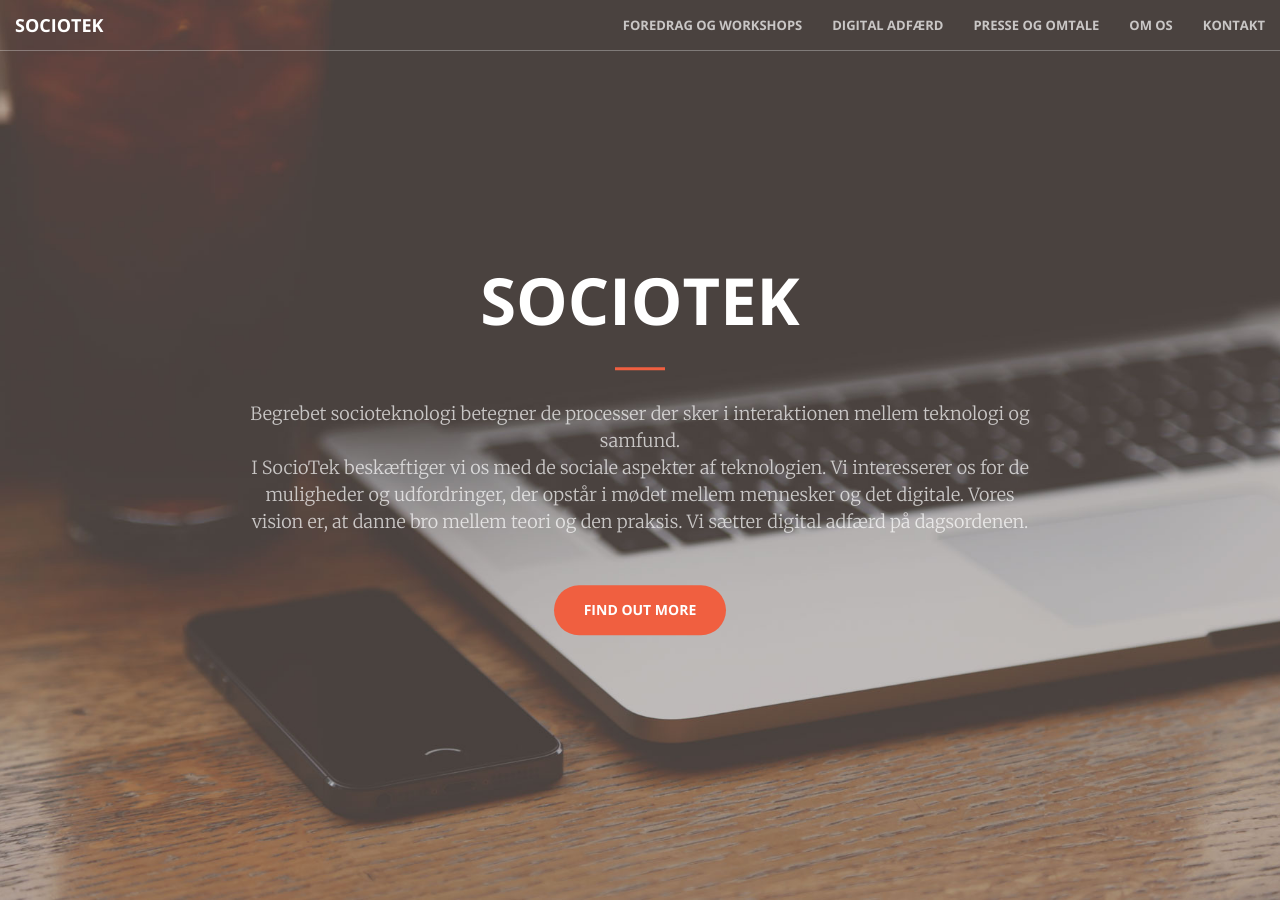
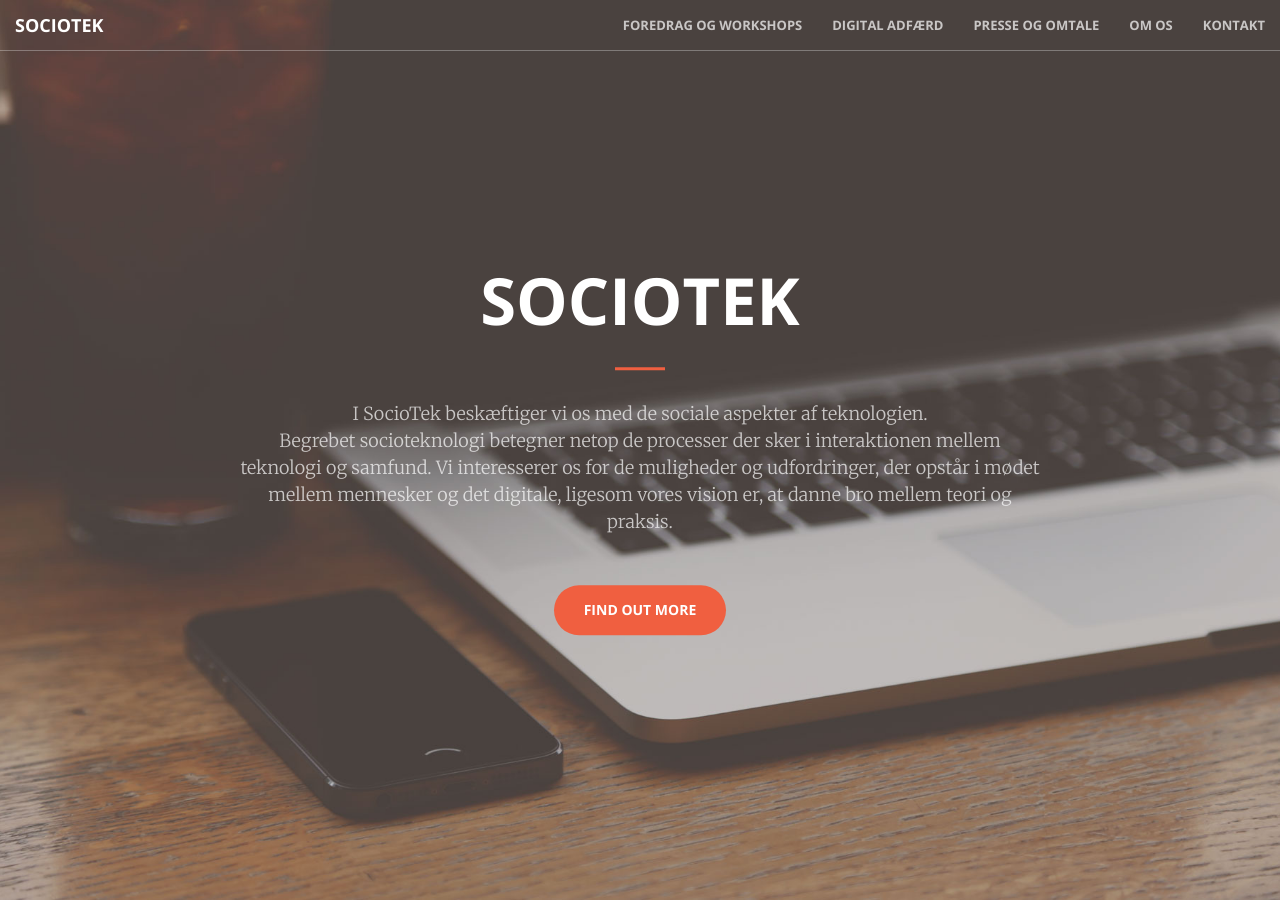
Before and after one commit to sociotek/sociotek.github.io, a Jekyll site: the page built from index.html, in a window 1280 px wide and 900 px high. Built offline with Jekyll 4.4.1, drawn with Linux system fonts in a browser that asks for light colours.

Commit message:
Forside opdatering

```diff
--- a/index.html
+++ b/index.html
@@ -7,8 +7,8 @@ title: SocioTeknologerne
 		<div class="header-content-inner">
 			<h1>SocioTek</h1>
 			<hr>
-			<p> Begrebet socioteknologi betegner de processer der sker i interaktionen mellem teknologi og samfund.
-				<br> I SocioTek beskæftiger vi os med de sociale aspekter af teknologien. Vi interesserer os for de muligheder og udfordringer, der opstår i mødet mellem mennesker og det digitale. Vores vision er, at danne bro mellem teori og den praksis. Vi sætter digital adfærd på dagsordenen.
+			<p> I SocioTek beskæftiger vi os med de sociale aspekter af teknologien.
+				<br> Begrebet socioteknologi betegner netop de processer der sker i interaktionen mellem teknologi og samfund. Vi interesserer os for de muligheder og udfordringer, der opstår i mødet mellem mennesker og det digitale, ligesom vores vision er, at danne bro mellem teori og praksis.
 
 </p>
 			<a href="/about.html" class="btn btn-primary btn-xl page-scroll">Find Out More</a>
```
